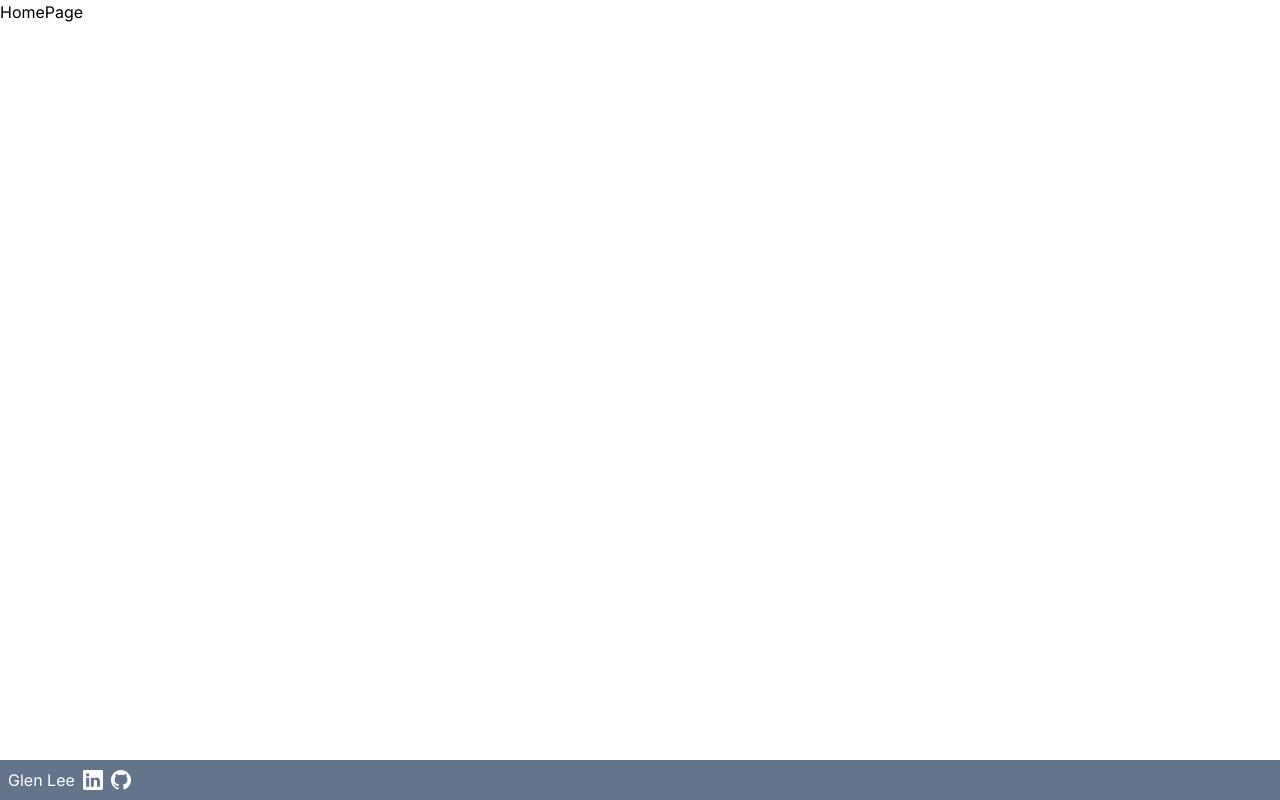
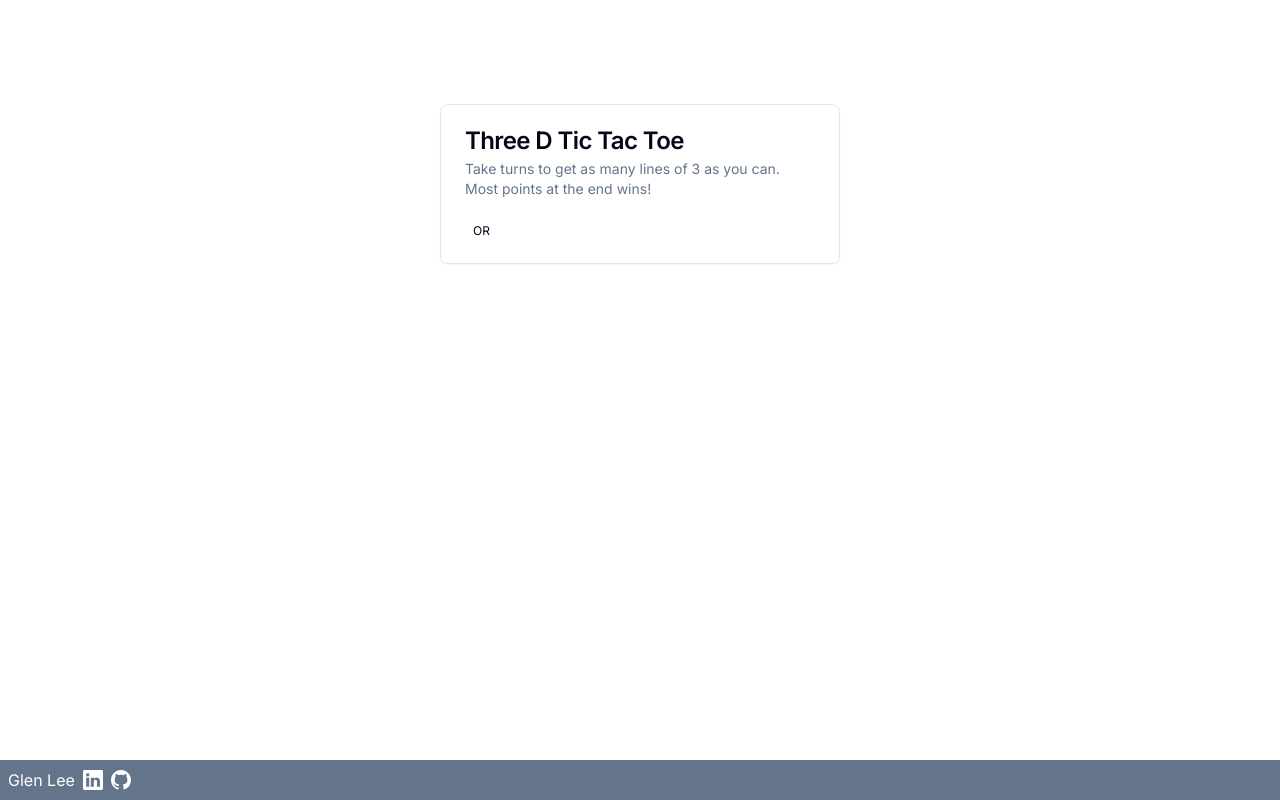
Before and after one commit to glen-lee-developer/three-d-tic-tac-toe, a Next.js app in the folder client/: page / in a window 1280 px wide. Built offline with nearby package versions, Linux system fonts and the light colour scheme.

Commit message:
make basic homepage layout

```diff
--- a/client/app/page.tsx
+++ b/client/app/page.tsx
@@ -1,9 +1,46 @@
+"use client";
+
+import {
+  Card,
+  CardContent,
+  CardDescription,
+  CardHeader,
+  CardTitle,
+} from "@/components/common/ui/card";
+import { nanoid } from "nanoid";
+import { Separator } from "@radix-ui/react-separator";
 import React from "react";
 
 type Props = {};
 
 const HomePage = (props: Props) => {
-  return <div>HomePage</div>;
+  const roomId = nanoid();
+
+  return (
+    <div className="flex h-screen flex-col items-center justify-between pb-5 pt-[13vh]">
+      <Card className="w-[90vw] max-w-[400px]">
+        <CardHeader>
+          <CardTitle>Three D Tic Tac Toe</CardTitle>
+          <CardDescription>
+            Take turns to get as many lines of 3 as you can. Most points at the
+            end wins!
+          </CardDescription>
+        </CardHeader>
+
+        <CardContent className="flex flex-col space-y-4">
+          {/* <CreateRoomForm roomId={roomId} /> */}
+
+          <div className="flex items-center space-x-2 ">
+            <Separator />
+            <span className="text-xs text-muted-foreground">OR</span>
+            <Separator />
+          </div>
+
+          {/* <JoinRoomButtoon /> */}
+        </CardContent>
+      </Card>
+    </div>
+  );
 };
 
 export default HomePage;
--- /dev/null
+++ b/client/components/common/ui/card.tsx
@@ -0,0 +1,79 @@
+import * as React from "react"
+
+import { cn } from "@/lib/utils"
+
+const Card = React.forwardRef<
+  HTMLDivElement,
+  React.HTMLAttributes<HTMLDivElement>
+>(({ className, ...props }, ref) => (
+  <div
+    ref={ref}
+    className={cn(
+      "rounded-lg border border-slate-200 bg-white text-slate-950 shadow-sm dark:border-slate-800 dark:bg-slate-950 dark:text-slate-50",
+      className
+    )}
+    {...props}
+  />
+))
+Card.displayName = "Card"
+
+const CardHeader = React.forwardRef<
+  HTMLDivElement,
+  React.HTMLAttributes<HTMLDivElement>
+>(({ className, ...props }, ref) => (
+  <div
+    ref={ref}
+    className={cn("flex flex-col space-y-1.5 p-6", className)}
+    {...props}
+  />
+))
+CardHeader.displayName = "CardHeader"
+
+const CardTitle = React.forwardRef<
+  HTMLParagraphElement,
+  React.HTMLAttributes<HTMLHeadingElement>
+>(({ className, ...props }, ref) => (
+  <h3
+    ref={ref}
+    className={cn(
+      "text-2xl font-semibold leading-none tracking-tight",
+      className
+    )}
+    {...props}
+  />
+))
+CardTitle.displayName = "CardTitle"
+
+const CardDescription = React.forwardRef<
+  HTMLParagraphElement,
+  React.HTMLAttributes<HTMLParagraphElement>
+>(({ className, ...props }, ref) => (
+  <p
+    ref={ref}
+    className={cn("text-sm text-slate-500 dark:text-slate-400", className)}
+    {...props}
+  />
+))
+CardDescription.displayName = "CardDescription"
+
+const CardContent = React.forwardRef<
+  HTMLDivElement,
+  React.HTMLAttributes<HTMLDivElement>
+>(({ className, ...props }, ref) => (
+  <div ref={ref} className={cn("p-6 pt-0", className)} {...props} />
+))
+CardContent.displayName = "CardContent"
+
+const CardFooter = React.forwardRef<
+  HTMLDivElement,
+  React.HTMLAttributes<HTMLDivElement>
+>(({ className, ...props }, ref) => (
+  <div
+    ref={ref}
+    className={cn("flex items-center p-6 pt-0", className)}
+    {...props}
+  />
+))
+CardFooter.displayName = "CardFooter"
+
+export { Card, CardHeader, CardFooter, CardTitle, CardDescription, CardContent }
--- /dev/null
+++ b/client/components/common/ui/separator.tsx
@@ -0,0 +1,31 @@
+"use client"
+
+import * as React from "react"
+import * as SeparatorPrimitive from "@radix-ui/react-separator"
+
+import { cn } from "@/lib/utils"
+
+const Separator = React.forwardRef<
+  React.ElementRef<typeof SeparatorPrimitive.Root>,
+  React.ComponentPropsWithoutRef<typeof SeparatorPrimitive.Root>
+>(
+  (
+    { className, orientation = "horizontal", decorative = true, ...props },
+    ref
+  ) => (
+    <SeparatorPrimitive.Root
+      ref={ref}
+      decorative={decorative}
+      orientation={orientation}
+      className={cn(
+        "shrink-0 bg-slate-200 dark:bg-slate-800",
+        orientation === "horizontal" ? "h-[1px] w-full" : "h-full w-[1px]",
+        className
+      )}
+      {...props}
+    />
+  )
+)
+Separator.displayName = SeparatorPrimitive.Root.displayName
+
+export { Separator }
--- a/client/package.json
+++ b/client/package.json
@@ -9,6 +9,7 @@
     "lint": "next lint"
   },
   "dependencies": {
+    "@radix-ui/react-separator": "^1.0.3",
     "@radix-ui/react-slot": "^1.0.2",
     "@react-three/drei": "^9.79.4",
     "@react-three/fiber": "^8.13.5",
@@ -22,6 +23,7 @@
     "eslint": "8.45.0",
     "eslint-config-next": "13.4.12",
     "lucide-react": "^0.263.1",
+    "nanoid": "^4.0.2",
     "next": "13.4.12",
     "postcss": "8.4.27",
     "react": "18.2.0",
```
Also changed, not shown: 1 other file (tests, documents, lock files or other folders).
